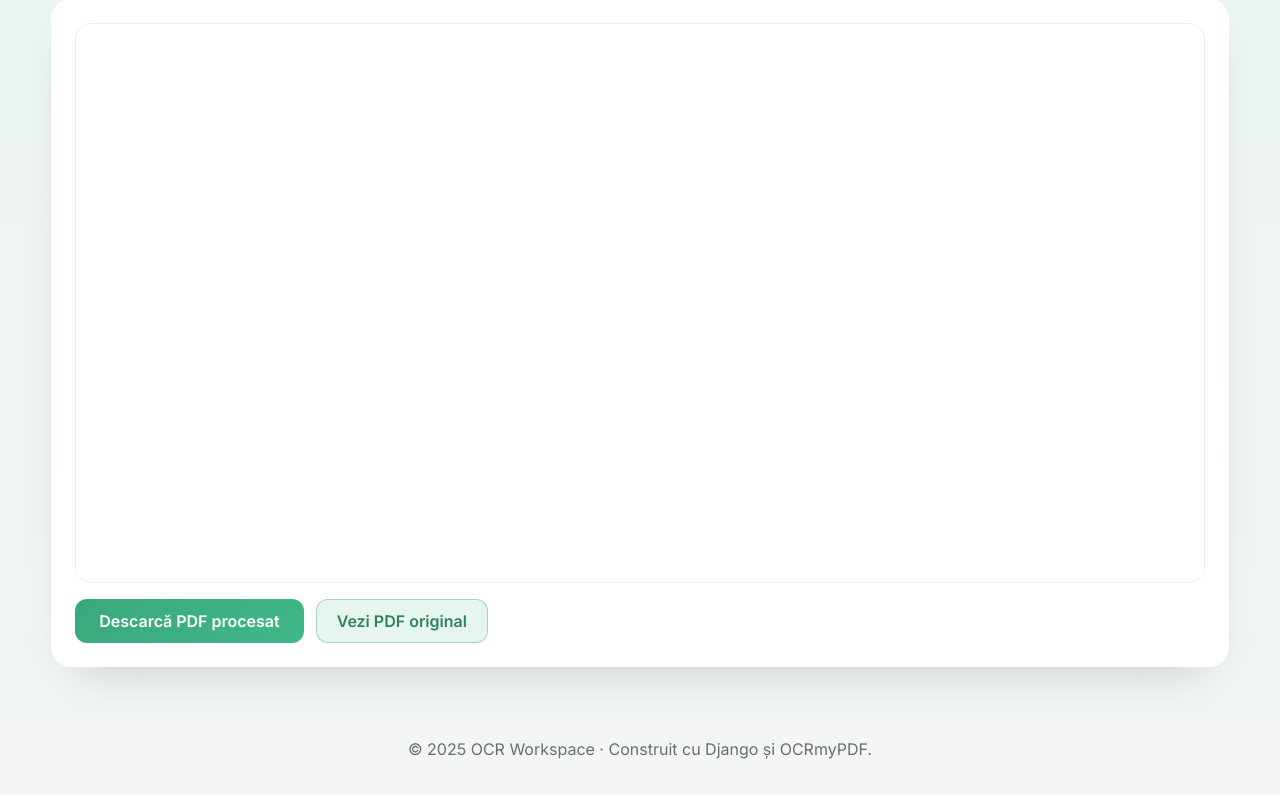
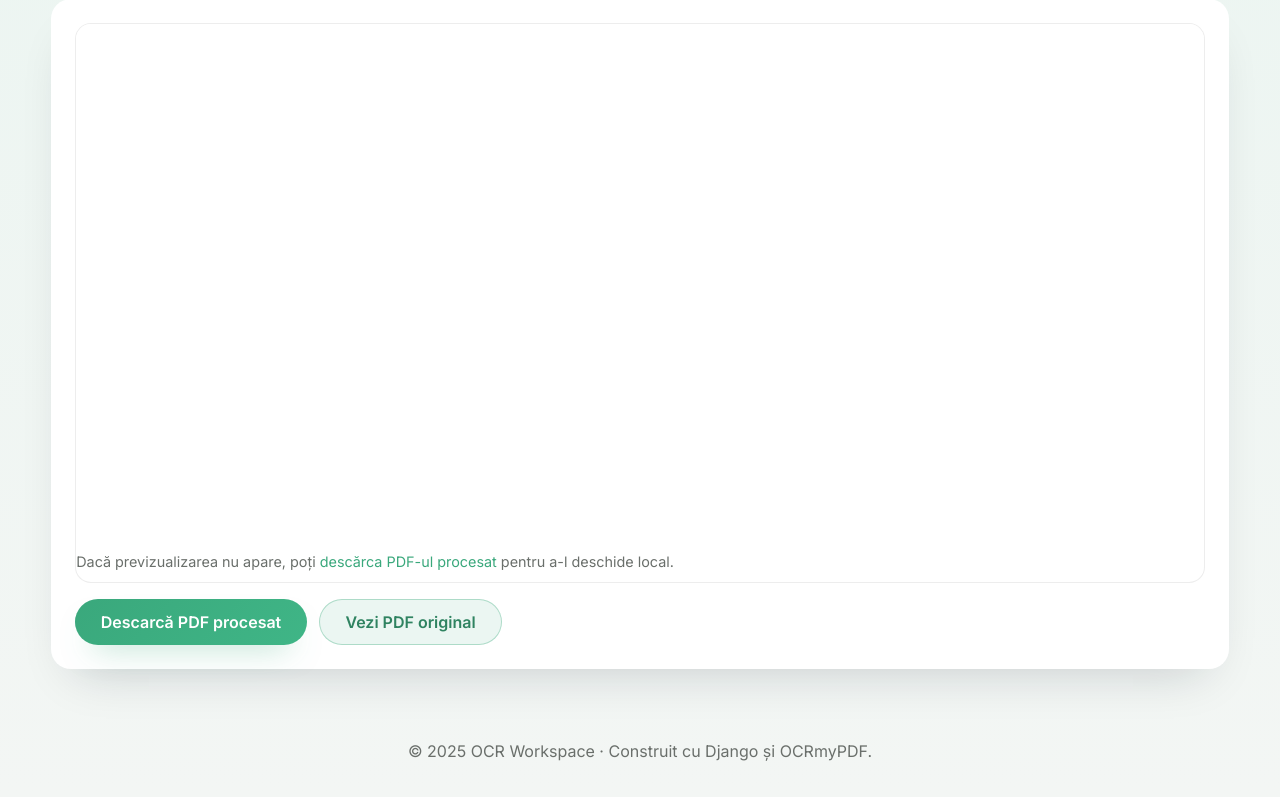
Before and after one commit to Casian202/ocrsite, a Django app: template templates/portal/preview_document.html in a window 1280 px wide. Shown: the part 220-1017 px from the top of the page. Before the commit the page ends 979 px from the top, so only its background shows below. Run offline with Django 5.2, Linux system fonts and the light colour scheme; the template is opened without the code that fills it: most values are stand-ins (such as "Sample title", 1, 10 or a date in 2020).

Commit message:
Improve OCR engine resilience and refresh buttons

```diff
--- a/ocrsite/settings.py
+++ b/ocrsite/settings.py
@@ -187,6 +187,8 @@ LOGOUT_REDIRECT_URL = 'login'
 
 SECURE_PROXY_SSL_HEADER = ('HTTP_X_FORWARDED_PROTO', 'https')
 
+X_FRAME_OPTIONS = 'SAMEORIGIN'
+
 # Default primary key field type
 # https://docs.djangoproject.com/en/5.2/ref/settings/#default-auto-field
 
--- a/requirements.txt
+++ b/requirements.txt
@@ -1,5 +1,9 @@
 Django>=5.2,<6.0
 ocrmypdf>=15.0
+opencv-python-headless>=4.10
+pytesseract>=0.3
 python-docx>=1.1
+rapidocr-onnxruntime>=1.3
 whitenoise>=6.7
 gunicorn>=22.0
+docling
--- a/static/css/styles.css
+++ b/static/css/styles.css
@@ -226,35 +226,83 @@ a:hover {
     font-weight: 600;
 }
 
-.primary-button {
-    background: linear-gradient(135deg, var(--primary), #45b789);
-    background: linear-gradient(135deg, var(--primary), color-mix(in srgb, var(--primary) 65%, #4cd59f));
-    color: white;
-    border: none;
-    border-radius: 12px;
-    padding: 0.75rem 1.5rem;
+.primary-button,
+.secondary-button {
+    position: relative;
+    display: inline-flex;
+    align-items: center;
+    justify-content: center;
+    gap: 0.4rem;
+    border-radius: 999px;
+    padding: 0.75rem 1.6rem;
     font-weight: 600;
     cursor: pointer;
-    box-shadow: var(--shadow);
-    transition: transform 0.2s ease;
+    overflow: hidden;
+    transition: color 0.25s ease, transform 0.2s ease;
+    outline: none;
+    z-index: 0;
 }
 
-.primary-button:hover {
+.primary-button {
+    border: none;
+    color: white;
+    box-shadow: 0 16px 32px -18px rgba(58, 168, 124, 0.7);
+    background: linear-gradient(135deg, var(--primary), color-mix(in srgb, var(--primary) 70%, #4cd59f));
+}
+
+.primary-button::before,
+.secondary-button::before {
+    content: "";
+    position: absolute;
+    inset: 0;
+    transform: translateX(-100%);
+    transition: transform 0.4s ease;
+    z-index: -1;
+}
+
+.primary-button::before {
+    background: linear-gradient(135deg, color-mix(in srgb, var(--accent) 35%, var(--primary) 65%), var(--primary));
+}
+
+.primary-button:hover,
+.primary-button:focus-visible {
     transform: translateY(-2px);
 }
 
+.primary-button:hover::before,
+.primary-button:focus-visible::before,
+.primary-button:active::before {
+    transform: translateX(0);
+}
+
+.primary-button:active {
+    transform: translateY(-1px);
+}
+
 .secondary-button {
-    display: inline-flex;
-    align-items: center;
-    justify-content: center;
-    border-radius: 12px;
-    padding: 0.65rem 1.25rem;
-    border: 1px solid var(--primary-soft);
-    border: 1px solid color-mix(in srgb, var(--primary) 40%, transparent);
+    border: 1px solid color-mix(in srgb, var(--primary) 35%, transparent);
     color: var(--primary-dark);
-    background: var(--primary-soft);
-    background: color-mix(in srgb, var(--primary) 12%, transparent);
-    font-weight: 600;
+    background: color-mix(in srgb, var(--primary) 10%, transparent);
+}
+
+.secondary-button::before {
+    background: linear-gradient(135deg, color-mix(in srgb, var(--primary) 25%, transparent), color-mix(in srgb, var(--primary) 45%, transparent));
+}
+
+.secondary-button:hover,
+.secondary-button:focus-visible {
+    transform: translateY(-1px);
+}
+
+.secondary-button:hover::before,
+.secondary-button:focus-visible::before,
+.secondary-button:active::before {
+    transform: translateX(0);
+}
+
+.primary-button:focus-visible,
+.secondary-button:focus-visible {
+    box-shadow: 0 0 0 3px color-mix(in srgb, var(--primary) 25%, transparent);
 }
 
 .app-content {
@@ -344,6 +392,8 @@ a:hover {
     display: flex;
     gap: 0.75rem;
     align-items: center;
+    justify-content: flex-start;
+    flex-wrap: wrap;
 }
 
 .input-control,
@@ -404,6 +454,8 @@ textarea.input-control,
     display: flex;
     gap: 0.75rem;
     align-items: center;
+    justify-content: flex-start;
+    flex-wrap: wrap;
 }
 
 .status-chip {
@@ -543,6 +595,9 @@ textarea.input-control,
     overflow: hidden;
     border: 1px solid var(--border);
     margin-bottom: 1rem;
+    background: var(--surface);
+    display: flex;
+    flex-direction: column;
 }
 
 .preview-container iframe {
@@ -550,11 +605,22 @@ textarea.input-control,
     height: 100%;
     border: none;
     background: var(--surface);
+    flex: 1 1 auto;
+    display: block;
+    min-height: 320px;
 }
 
 .preview-actions {
     display: flex;
     gap: 0.75rem;
+    flex-wrap: wrap;
+    justify-content: flex-start;
+}
+
+.preview-hint {
+    margin-top: 0.5rem;
+    font-size: 0.9rem;
+    color: var(--muted);
 }
 
 .admin-console {
@@ -687,6 +753,26 @@ textarea.input-control,
         width: 100%;
         justify-content: flex-end;
     }
+
+    .preview-container {
+        height: min(65vh, 480px);
+    }
+
+    .preview-actions,
+    .job-actions,
+    .document-actions,
+    .form-actions {
+        flex-direction: column;
+        align-items: stretch;
+    }
+
+    .preview-actions > *,
+    .job-actions > *,
+    .document-actions > *,
+    .form-actions > * {
+        flex: 1 1 100%;
+        width: 100%;
+    }
 }
 
 @media (max-width: 540px) {
--- a/templates/portal/preview_document.html
+++ b/templates/portal/preview_document.html
@@ -15,6 +15,11 @@
     <div class="preview-container">
         {% if document.processed_file %}
             <iframe src="{{ document.processed_file.url }}" title="Previzualizare document"></iframe>
+            <p class="preview-hint">
+                Dacă previzualizarea nu apare, poți
+                <a href="{% url 'portal:download_document' document.id %}">descărca PDF-ul procesat</a>
+                pentru a-l deschide local.
+            </p>
         {% else %}
             <p class="muted">Documentul nu are încă un fișier procesat disponibil.</p>
         {% endif %}
--- a/templates/registration/login.html
+++ b/templates/registration/login.html
@@ -3,6 +3,7 @@
 {% block title %}Autentificare | Portal OCR{% endblock %}
 
 {% block content %}
+<div class="auth-wrapper">
 <section class="auth-card">
     <h1>Autentificare</h1>
     <p>Introdu datele de conectare pentru a accesa interfata web.</p>
@@ -11,12 +12,12 @@
         {{ form.non_field_errors }}
         <div class="form-field">
             <label for="{{ form.username.id_for_label }}">Utilizator</label>
-            {{ form.username.as_widget(attrs={'class': 'input-control'}) }}
+            {{ form.username }}
             {{ form.username.errors }}
         </div>
         <div class="form-field">
             <label for="{{ form.password.id_for_label }}">Parola</label>
-            {{ form.password.as_widget(attrs={'class': 'input-control'}) }}
+            {{ form.password }}
             {{ form.password.errors }}
         </div>
         <div class="form-actions">
@@ -27,4 +28,5 @@
         Nu ai încă un cont? <a href="{% url 'portal:signup' %}">Trimite o solicitare de acces</a> către administrator.
     </p>
 </section>
+</div>
 {% endblock %}
```
Also changed, not shown: ocrsite/urls.py (+10 -1 lines), portal/forms.py (+17 -4 lines), portal/models.py (+34 -1 lines), portal/views.py (+91 -20 lines), 1 other file.
